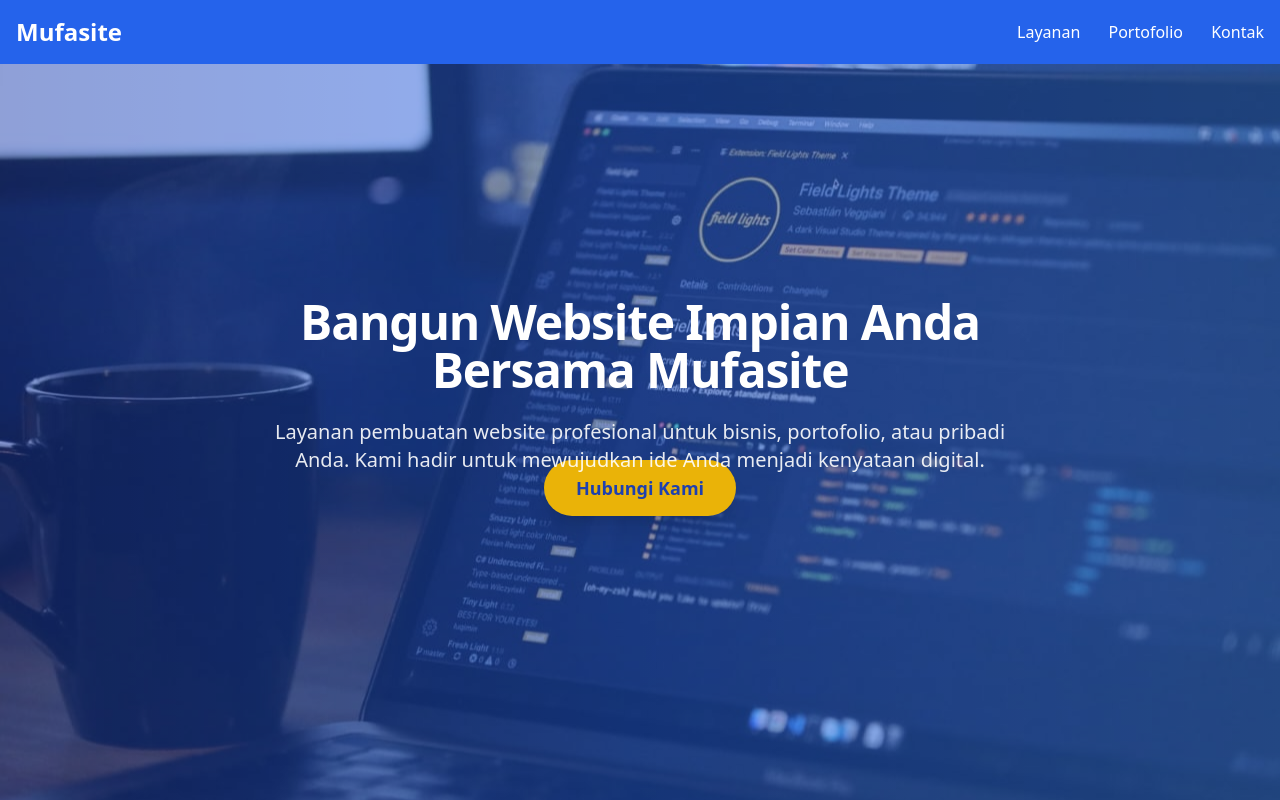
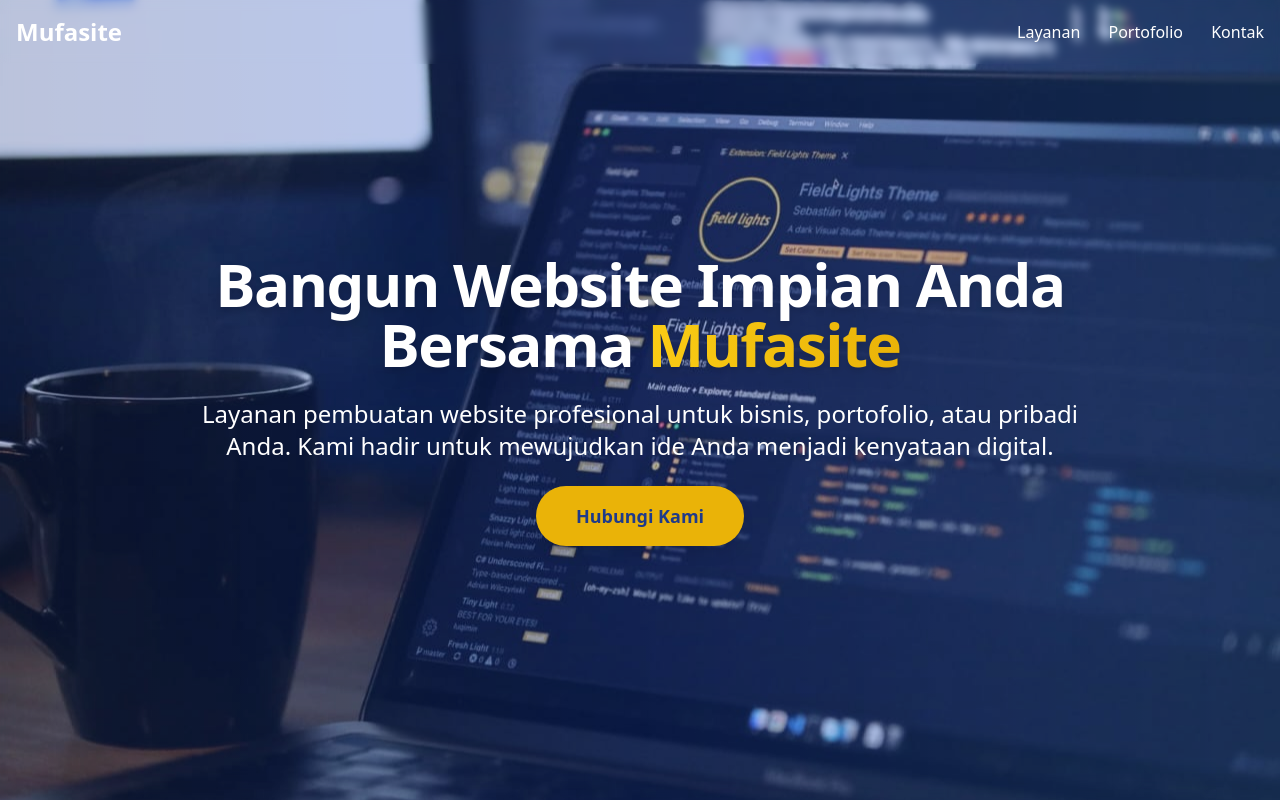
Before and after one commit to Mufacoderz/Mufasite, a plain HTML site: page index.html in a window 1280 px wide. Shown: the top 800 px of the page. Drawn offline with nearby package versions, Linux system fonts and the light colour scheme.

Commit message:
penyesuian navbar da landing

```diff
--- a/index.html
+++ b/index.html
@@ -6,10 +6,32 @@
   <meta http-equiv="X-UA-Compatible" content="ie=edge">
   <title>Mufasite - Layanan Pembuatan Website</title>
   <script src="https://cdn.tailwindcss.com"></script>
+
+  <style>
+    @keyframes fade-in {
+        0% {
+            opacity: 0;
+            transform: translateY(20px);
+        }
+        100% {
+            opacity: 1;
+            transform: translateY(0);
+        }
+    }
+
+    .animate-fade-in {
+        animation: fade-in 1s ease-out forwards;
+    }
+
+    .animate-fade-in.delay-100 {
+        animation-delay: 0.1s;
+    }
+</style>
+
 </head>
 <body class="bg-gray-50 font-sans antialiased">
   <!-- Navbar -->
-  <nav class="fixed bg-blue-600 p-4 z-50 w-full">
+  <nav class="fixed bg-transparent backdrop-blur-sm p-4 z-50 w-full">
     <div class="max-w-7xl mx-auto flex justify-between items-center">
       <a href="#" class="text-white text-2xl font-bold">Mufasite</a>
       <div class="space-x-6">
@@ -21,17 +43,28 @@
   </nav>
 
   <!-- Hero Section -->
-  <section class="relative bg-gradient-to-r from-blue-800 via-blue-600 to-blue-500 text-white py-32 px-8 text-center flex items-center justify-center h-screen">
-    <div class="absolute inset-0 bg-cover bg-center opacity-50" style="background-image: url('assets/img1.jpg');"></div>
-    <div class="relative z-10 space-y-6 max-w-3xl">
-        <h1 class="text-4xl sm:text-5xl font-extrabold tracking-tight leading-tight text-shadow-md">Bangun Website Impian Anda Bersama Mufasite</h1>
-        <p class="text-lg sm:text-xl opacity-90 mb-8">Layanan pembuatan website profesional untuk bisnis, portofolio, atau pribadi Anda. Kami hadir untuk mewujudkan ide Anda menjadi kenyataan digital.</p>
-        <a href="#contact" class="bg-yellow-500 text-blue-800 py-4 px-8 rounded-full font-semibold text-lg transition-all hover:bg-yellow-400 hover:scale-105 transform shadow-xl duration-300 mt-4">
+  <section class="relative bg-gradient-to-r from-blue-900 via-blue-700 to-blue-500 text-white py-32 px-8 text-center flex items-center justify-center h-screen">
+    <!-- Latar Belakang dengan Blur -->
+    <div class="absolute inset-0 bg-cover bg-center filter backdrop-blur-md opacity-70" style="background-image: url('assets/img1.jpg');"></div>
+
+    <!-- Konten -->
+    <div class="relative z-10 space-y-6 max-w-4xl">
+        <!-- Judul dengan Animasi -->
+        <h1 class="text-4xl sm:text-6xl font-extrabold tracking-tight leading-tight drop-shadow-lg animate-fade-in">
+            Bangun Website Impian Anda Bersama <span class="bg-gradient-to-r from-yellow-400 to-yellow-500 text-transparent bg-clip-text">Mufasite</span>
+        </h1>
+
+        <!-- Deskripsi dengan Animasi -->
+        <p class="text-lg sm:text-2xl opacity-90 leading-relaxed animate-fade-in delay-100">
+            Layanan pembuatan website profesional untuk bisnis, portofolio, atau pribadi Anda. Kami hadir untuk mewujudkan ide Anda menjadi kenyataan digital.
+        </p>
+
+        <!-- Tombol Interaktif -->
+        <a href="#contact" class="bg-yellow-500 text-blue-900 py-4 px-10 rounded-full font-semibold text-lg inline-block transition-transform transform hover:scale-110 hover:shadow-2xl duration-300 shadow-lg">
             Hubungi Kami
         </a>
     </div>
 </section>
-
 
 
   <section id="service" class="relative w-full h-auto bg-white halamanEmpat">
```
